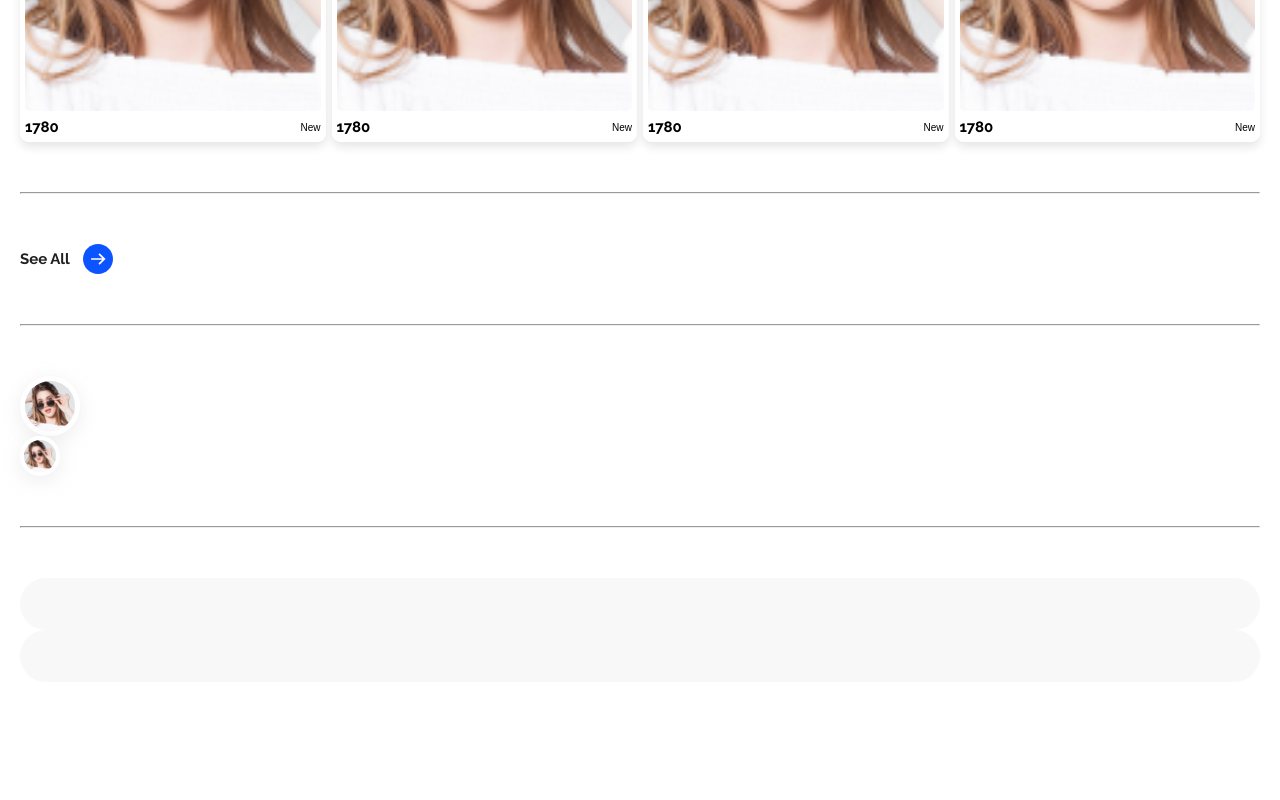
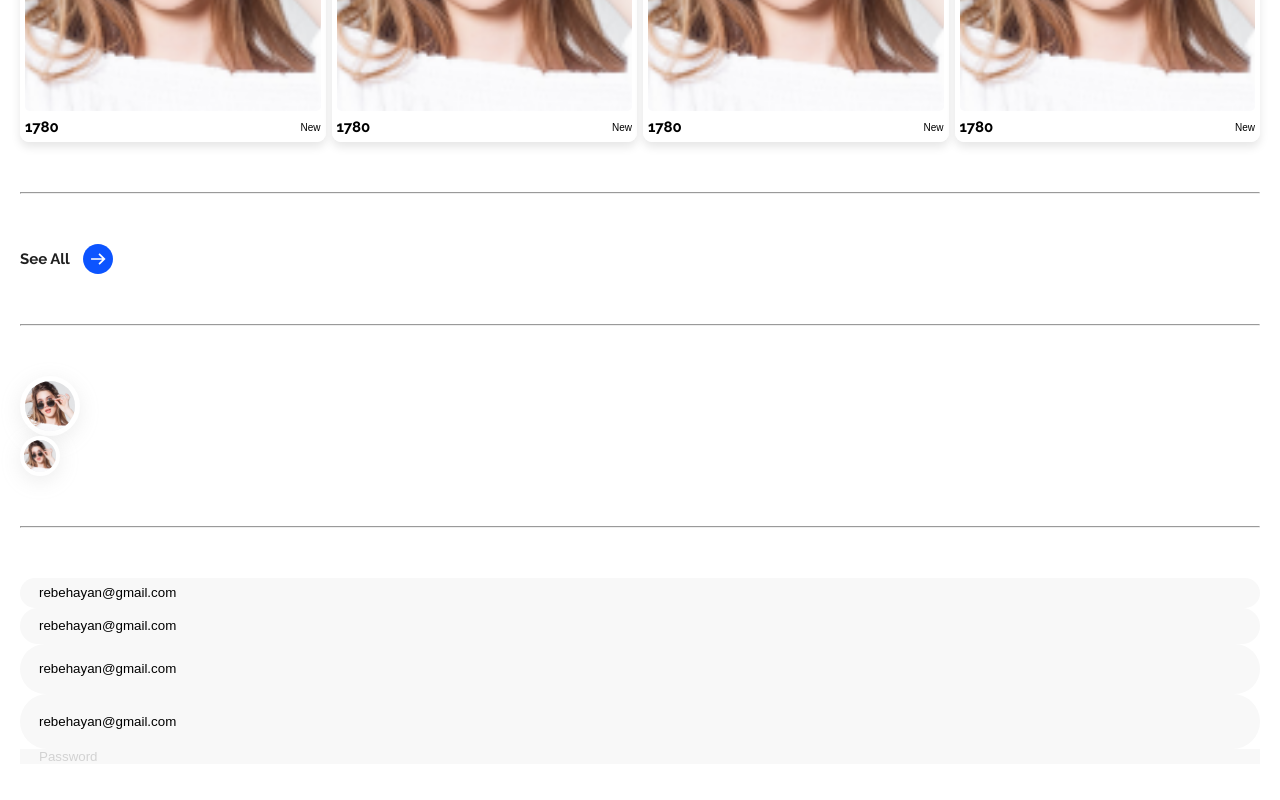
Before and after one commit to rebehayan/SCSS-4th-Project-applied, a website: page pages/style.html in a window 1280 px wide. Shown: the part 2187-2987 px from the top of the page. Before the commit the page ends 2921 px from the top, so only its background shows below. Drawn offline with Linux system fonts and the light colour scheme.

Commit message:
두번째 수업

```diff
--- a/pages/style.html
+++ b/pages/style.html
@@ -161,8 +161,11 @@
 
     <hr />
 
-    <input type="text" class="input" /><br />
-    <input type="password" class="input" /><br />
+    <input type="text" class="input sm" value="rebehayan@gmail.com" /><br />
+    <input type="text" class="input base" value="rebehayan@gmail.com" /><br />
+    <input type="text" class="input md" value="rebehayan@gmail.com" /><br />
+    <input type="text" class="input lg" value="rebehayan@gmail.com" /><br />
+    <input type="password" class="input" placeholder="Password" /><br />
     <textarea></textarea>
   </body>
 </html>
--- a/scss/components/_form.scss
+++ b/scss/components/_form.scss
@@ -1,15 +1,43 @@
 @use "../abstracts/" as *;
 
-.input {
+%inputBase {
   width: 100%;
-  height: rem(52);
   padding: 0 rem(19);
-  border-radius: rem(52);
-  background: $grayf8;
   box-sizing: border-box;
   border: none;
   color: $black;
+}
+
+@mixin inputSize($size, $rounded: $size) {
+  height: rem($size);
+  border-radius: rem($rounded);
+}
+
+// 1. input은 무조건 둥글게 만든다.
+// 2. 만약에 둥글기가 다르면 추가 값을 받는다.
+
+.input {
+  @extend %inputBase;
+  background: $grayf8;
+  &.sm {
+    @include inputSize(30);
+  }
+  &.base {
+    @include inputSize(36);
+  }
+  &.md {
+    @include inputSize(50);
+  }
+  &.lg {
+    @include inputSize(55);
+  }
   &::placeholder {
     color: $grayd2;
   }
 }
+
+// 회색, 파랑색
+// 30 / 7
+// 36 / 9
+// 50 / 9
+// 55
```
Also changed, not shown: css/style.css, 1 other file.
